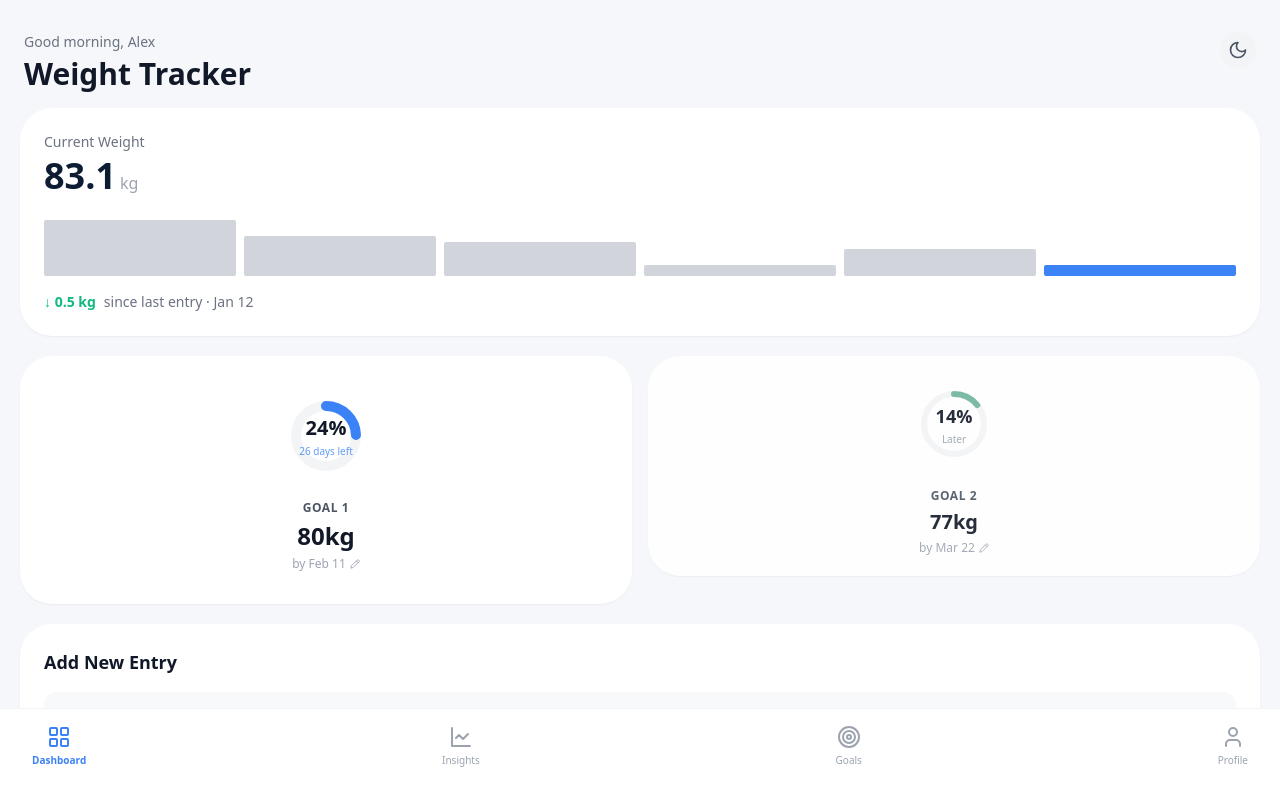
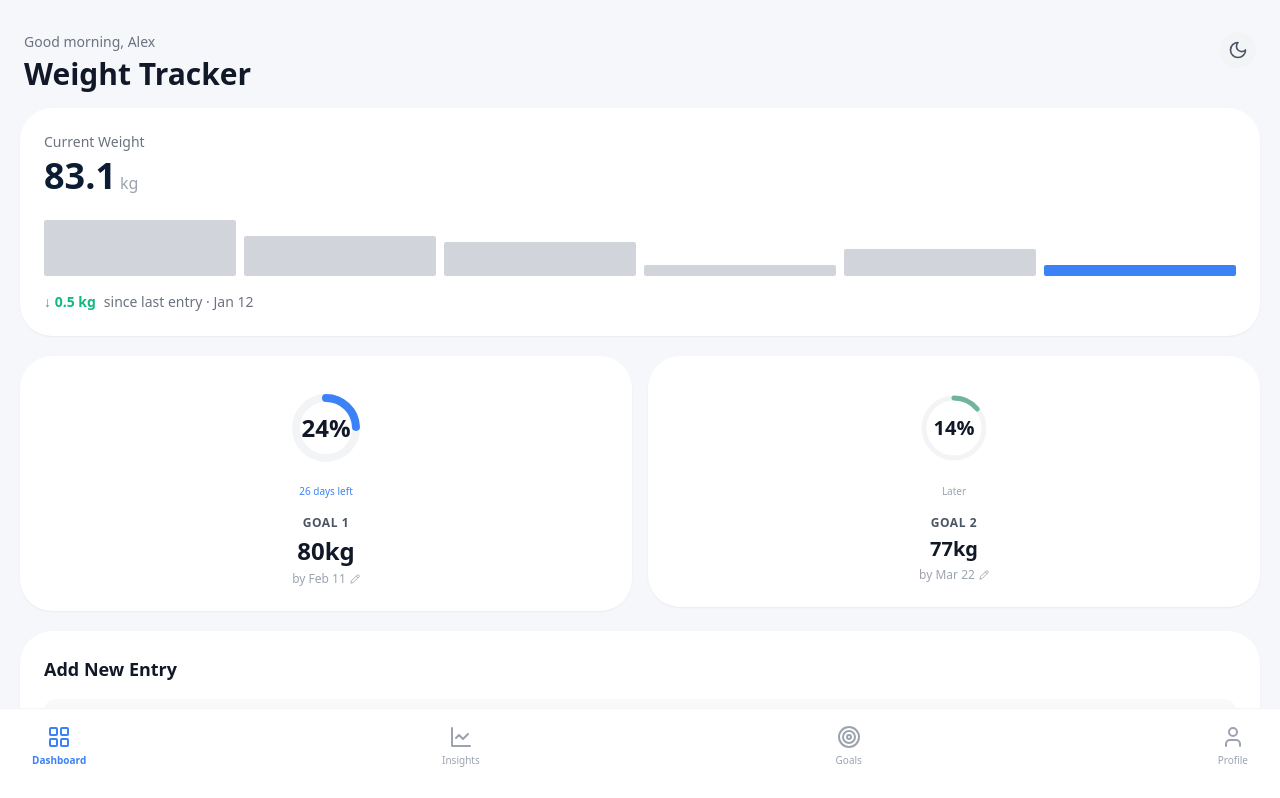
Before and after one commit to Orevio/Weight-App, a React (Vite) app: page / in a window 1280 px wide. Shown: the top 798 px of the page. Built offline with nearby package versions, Linux system fonts and the light colour scheme.

Commit message:
Refactor Goals UI: Identical skeleton with visual hierarchy

```diff
--- a/weight_tracker.tsx
+++ b/weight_tracker.tsx
@@ -217,23 +217,21 @@ export default function WeightTracker() {
                     {goals.map((goal, index) => {
                         const isPrimary = index === 0;
                         const progress = calculateProgress(84.1, currentWeight, goal.target);
-                        // Hierarchy: Goal 1 (Primary) vs Goal 2 (Secondary)
-                        // Goal 1: Larger, thicker stroke, opacity 100
-                        // Goal 2: Smaller, thinner stroke, opacity 90, desaturated
                         const radius = 30;
                         const circumference = 2 * Math.PI * radius;
                         const strokeDashoffset = circumference - (progress / 100) * circumference;
 
-                        const strokeWidth = isPrimary ? 10 : 6;
+                        // Hierarchy handled via Visual Weight, NOT layout size
+                        const strokeWidth = isPrimary ? 8 : 5;
 
                         // Time Context
                         const timeContext = getTimeContext(goal, index);
 
                         return (
-                            <div key={index} className={`relative flex-1 rounded-[2rem] flex flex-col items-center justify-center shadow-sm transition-all duration-300 ${isDarkMode ? 'bg-gray-800' : 'bg-white'
-                                } ${isPrimary ? 'py-8' : 'py-5 opacity-90'}`}>
-
-                                <div className="relative w-24 h-24 mb-4 flex items-center justify-center">
+                            <div key={index} className={`relative flex-1 rounded-[2rem] p-6 flex flex-col items-center justify-center shadow-sm transition-all duration-300 ${isDarkMode ? 'bg-gray-800' : 'bg-white'
+                                }`}>
+                                {/* Ring Section */}
+                                <div className="relative w-24 h-24 mb-2 flex items-center justify-center">
                                     <svg className="w-full h-full transform -rotate-90">
                                         <circle
                                             cx="48"
@@ -253,25 +251,28 @@ export default function WeightTracker() {
                                             strokeDasharray={circumference}
                                             strokeDashoffset={strokeDashoffset}
                                             strokeLinecap="round"
-                                            className={`${!isPrimary && 'opacity-80 saturate-50'}`}
+                                            className={!isPrimary ? 'opacity-80 saturate-50' : ''}
                                         />
                                     </svg>
-                                    <div className="absolute flex flex-col items-center">
-                                        <span className={`font-bold ${isPrimary ? 'text-xl' : 'text-lg'} ${isDarkMode ? 'text-white' : 'text-gray-900'}`}>{Math.round(progress)}%</span>
-                                        {/* Time Context Line */}
-                                        <span className={`text-[10px] font-medium mt-0.5 ${isPrimary ? (isDarkMode ? 'text-blue-400/80' : 'text-blue-500/80') : 'text-gray-400'
-                                            }`}>
-                                            {timeContext}
-                                        </span>
-                                    </div>
+                                    <span className={`absolute font-bold ${isPrimary ? 'text-2xl' : 'text-xl'} ${isDarkMode ? 'text-white' : 'text-gray-900'}`}>
+                                        {Math.round(progress)}%
+                                    </span>
                                 </div>
+
+                                {/* Days Left (Below Ring) */}
+                                <span className={`text-[10px] font-medium mb-4 ${isPrimary ? 'text-blue-500' : 'text-gray-400'
+                                    }`}>
+                                    {timeContext}
+                                </span>
+
+                                {/* Goal Details */}
                                 <h3 className={`font-bold text-xs tracking-wider mb-1 ${isDarkMode ? 'text-gray-400' : 'text-gray-600'}`}>{goal.label}</h3>
-                                <div className="flex items-center gap-1">
-                                    <p className={`font-bold ${isPrimary ? 'text-2xl' : 'text-xl'} ${isDarkMode ? 'text-white' : 'text-gray-900'}`}>{goal.target}kg</p>
-                                </div>
+                                <p className={`font-bold mb-1 ${isPrimary ? 'text-2xl' : 'text-xl'} ${isDarkMode ? 'text-white' : 'text-gray-900'}`}>{goal.target}kg</p>
+
+                                {/* Edit Action */}
                                 <button
                                     onClick={() => handleEditGoal(goal)}
-                                    className={`flex items-center gap-1 text-xs mt-1 ${isDarkMode ? 'text-gray-500 hover:text-gray-300' : 'text-gray-400 hover:text-gray-600'} transition-colors`}
+                                    className={`flex items-center gap-1 text-xs ${isDarkMode ? 'text-gray-500 hover:text-gray-300' : 'text-gray-400 hover:text-gray-600'} transition-colors`}
                                 >
                                     <span>by {goal.formattedDate}</span>
                                     <Pencil size={10} />
```
